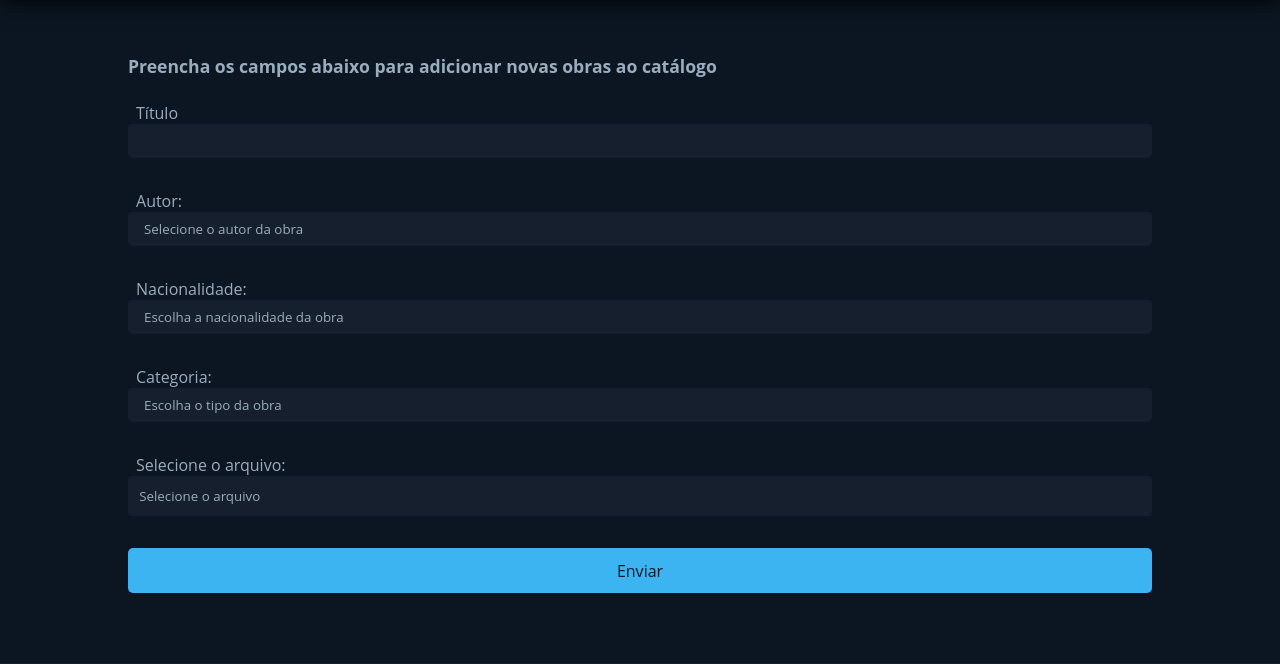
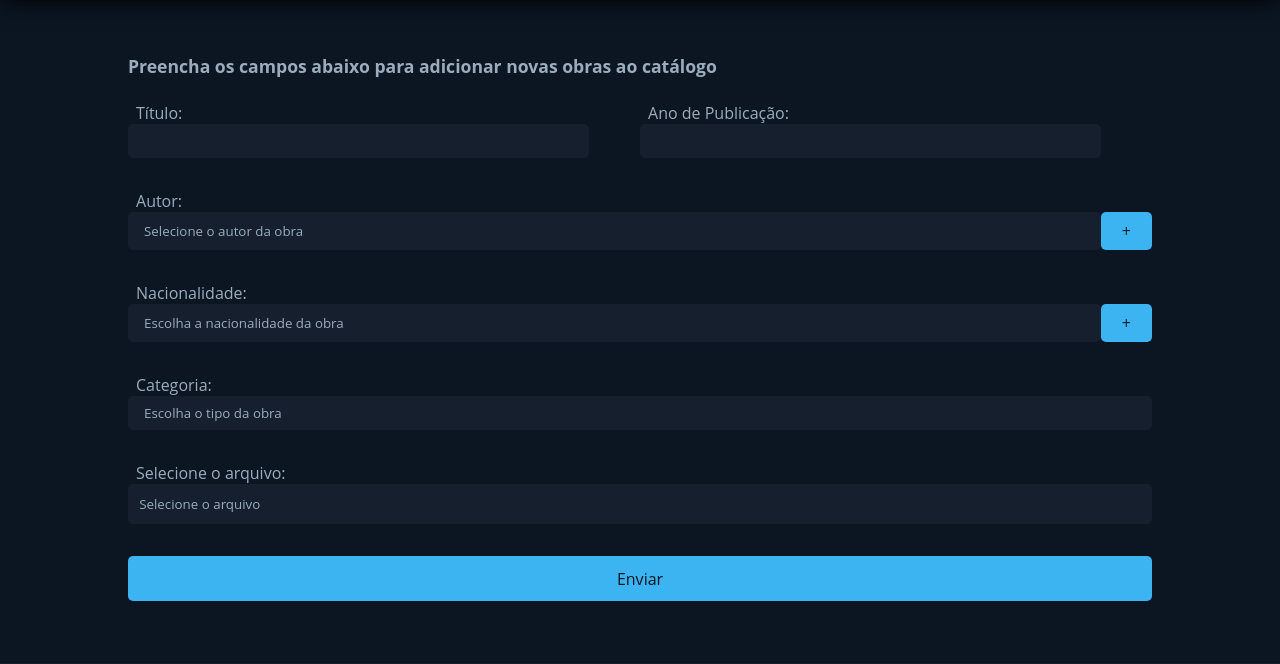
Before and after one commit to JezielHonorato/BibliotecaDigital, a PHP site: page /salvar.php in a window 1280 px wide. Shown: the part 66-730 px from the top of the page. Run offline with PHP 8.4, Linux system fonts and the light colour scheme; data that the repository does not hold is empty.

Commit message:
CSS Salvar.php 01/08
Acho que terminei o css da aprte de inserir novos livros

```diff
--- a/main.css
+++ b/main.css
@@ -11,6 +11,9 @@
 }
 ::-webkit-scrollbar{
     display: none;
+}
+input[type=number]::-webkit-inner-spin-button, input[type=number]::-webkit-outer-spin-button {
+    -webkit-appearance: none;
 }
 body{
     background-color: var(--Cfun);
@@ -105,12 +108,6 @@ a:hover, label:hover, .Lupa:hover, .Ordenar:hover, .Expandir:hover, .th:hover, b
     cursor: pointer;
 }
 
-.Menor{
-    font-size: 1.4rem;
-}
-.Menor2{
-    font-size: 1rem;
-}
 
 /* Busca Avançada */
 
@@ -254,14 +251,41 @@ input[type=range]::-webkit-slider-thumb {
 .Label{
     margin: 0.5rem;
 }
+.TituloData{
+    display: flex;
+}
+.AdTitulo{
+    width: 100%;
+}
+.InserirInput{
+    display: block;
+    padding: 0.5rem 1rem;
+    background-color: var(--Cnav);
+    margin-bottom: 2rem;
+    border-radius: 5px;
+    width: 90%;
+    color: var(--Ctxt);
+}
+
+.CampoInserir{
+    display: flex;
+}
 
 .InserirSelect{
     padding: 0.5rem 1rem;
     background-color: var(--Cnav);
     margin-bottom: 2rem;
     border-radius: 5px;
-    width: 100%;
+    width: 95%;
     color: var(--Ctxt);
+}
+.NovoInserir{
+    padding: 0.5rem 1rem;
+    background-color: var(--Cati);
+    margin-bottom: 2rem;
+    border-radius: 5px;
+    width: 5%;
+    color: var(--Cnav);
 }
 
 .File{
@@ -283,3 +307,24 @@ input[type=range]::-webkit-slider-thumb {
     border-radius: 5px;
     padding: 0.7rem;
 }
+
+
+
+
+
+
+
+
+
+
+
+
+.Menor{
+    font-size: 1.4rem;
+}
+.Menor2{
+    font-size: 1rem;
+}
+.Preencher{
+    width: 100%;
+}
--- a/salvar.php
+++ b/salvar.php
@@ -15,7 +15,7 @@
         var_dump($_FILES['file']);
         $file = $_FILES['file'];
         $pasta = "assets/";
-        $titulo = $file['name'];
+        $titulo = $_POST['name'];
         $extensao = strtolower(pathinfo($titulo, PATHINFO_EXTENSION));
         $titulo = $_POST['titulo'];
         $autor = $_POST['autor'];
@@ -33,7 +33,7 @@
         $finalizado = move_uploaded_file($file["tmp_name"], $pasta . $titulo);
 
         if($finalizado){
-            $mysqli->query("INSERT INTO tblivros (titulo, idautor, idcategoria, idpais, data, PATH) VALUES($titulo, $autor, $pais, $categoria) OR die($mysqli->error");
+            $mysqli->query("INSERT INTO tblivros (titulo, idautor, idcategoria, idpais, data, PATH) VALUES($titulo, $autor, $categoria, $pais,  ) OR die($mysqli->error");
             echo "<p> arquivo enviado com sucesso! Para acessa-lo, clique aqui: <a target='_blank' href='assets/$titulo'> Arquivo </a></p>";
         }
     }
@@ -70,12 +70,22 @@
         </div>
     </header>
 
-    <form method="post" enctype="multipart/form-data" action="" class="Inserir">
+    <form method="post" enctype="multipart/form-data" action="Index.php" class="Inserir">
+
         <h1>Preencha os campos abaixo para adicionar novas obras ao catálogo<br><br></h1>
-        <label class="Label">Título</label>
-        <input type="text" class="InserirSelect" id="titulo" name="titulo">
+        <div class="TituloData">
+            <div class="AdTitulo">
+                <p><label class="Label">Título:</label></p>
+                <input type="text" id="titulo" name="titulo" class="InserirInput">
+            </div>
+            <div class="AdTitulo">
+                <p><label class="Label" for="data">Ano de Publicação:</label></p>
+                <input type="number" name="data" id="data" class="InserirInput">
+            </div>
+        </div>
 
         <label class="Label" for="autor">Autor:</label>
+        <div class="CampoInserir">
             <select class="InserirSelect" id="autor" name="autor">
                 <option>Selecione o autor da obra</option>
                 <?php while($autor = $sql_query_autor->fetch_assoc()){
@@ -83,8 +93,11 @@
                 }
                 ?>
             </select>
+            <button class="NovoInserir" onclick="AddAutor()">+</button>
+        </div>
 
         <label class="Label" for="pais">Nacionalidade:</label>
+        <div class="CampoInserir">
             <select class="InserirSelect" id="pais" name="pais">
                 <option> Escolha a nacionalidade da obra</option>
                 <?php while($pais = $sql_query_pais->fetch_assoc()){
@@ -92,9 +105,11 @@
                 }
                 ?>
             </select>
+        <button class="NovoInserir" onclick="AddPais()">+</button>
+        </div>
 
         <label class="Label" for="categoria">Categoria:</label>
-        <select class="InserirSelect" id="categoria" name="categoria">
+        <select class="InserirSelect Preencher" id="categoria" name="categoria">
             <option>Escolha o tipo da obra</option>
             <?php while($categoria = $sql_query_categoria->fetch_assoc()){
                 echo "<option value='" . $categoria['idcategoria'] . "'>" . $categoria['categoria'] . "</option>";
```
Lines whose indentation alone changed are shown as unchanged.
